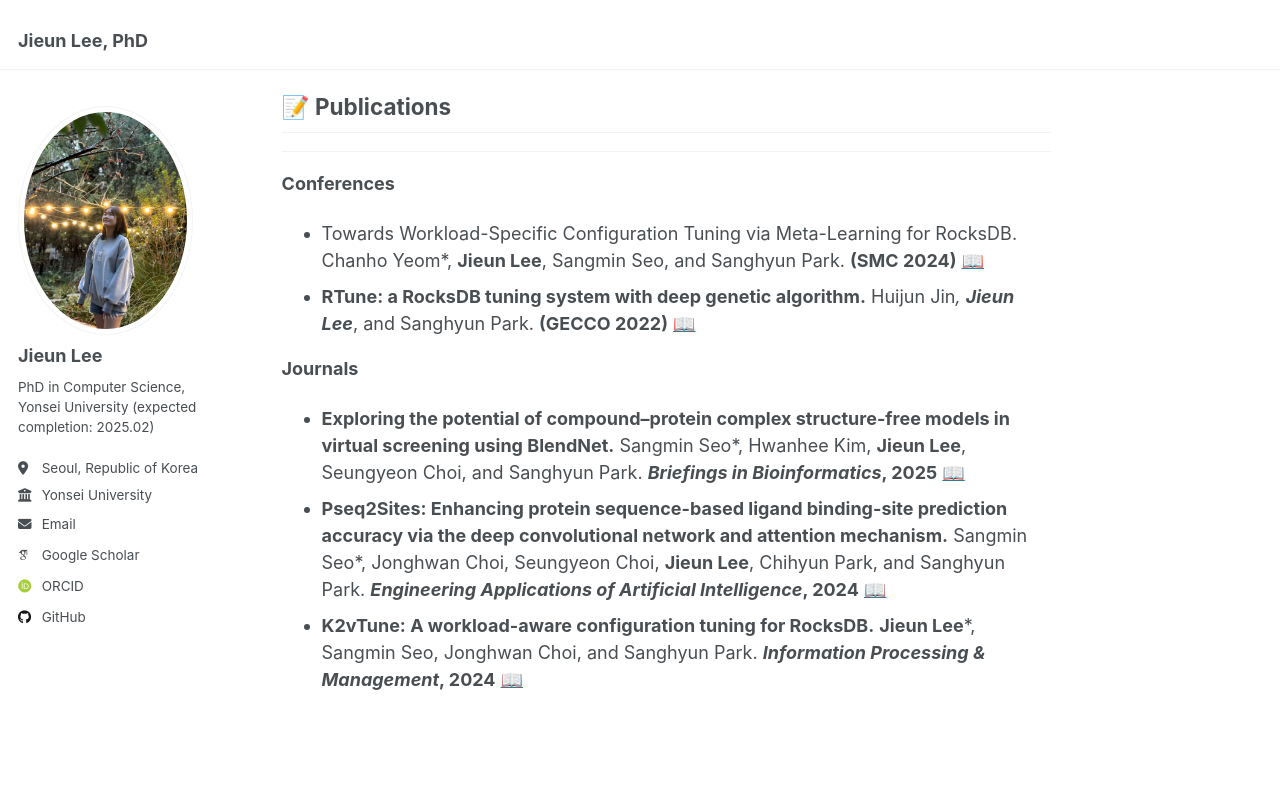
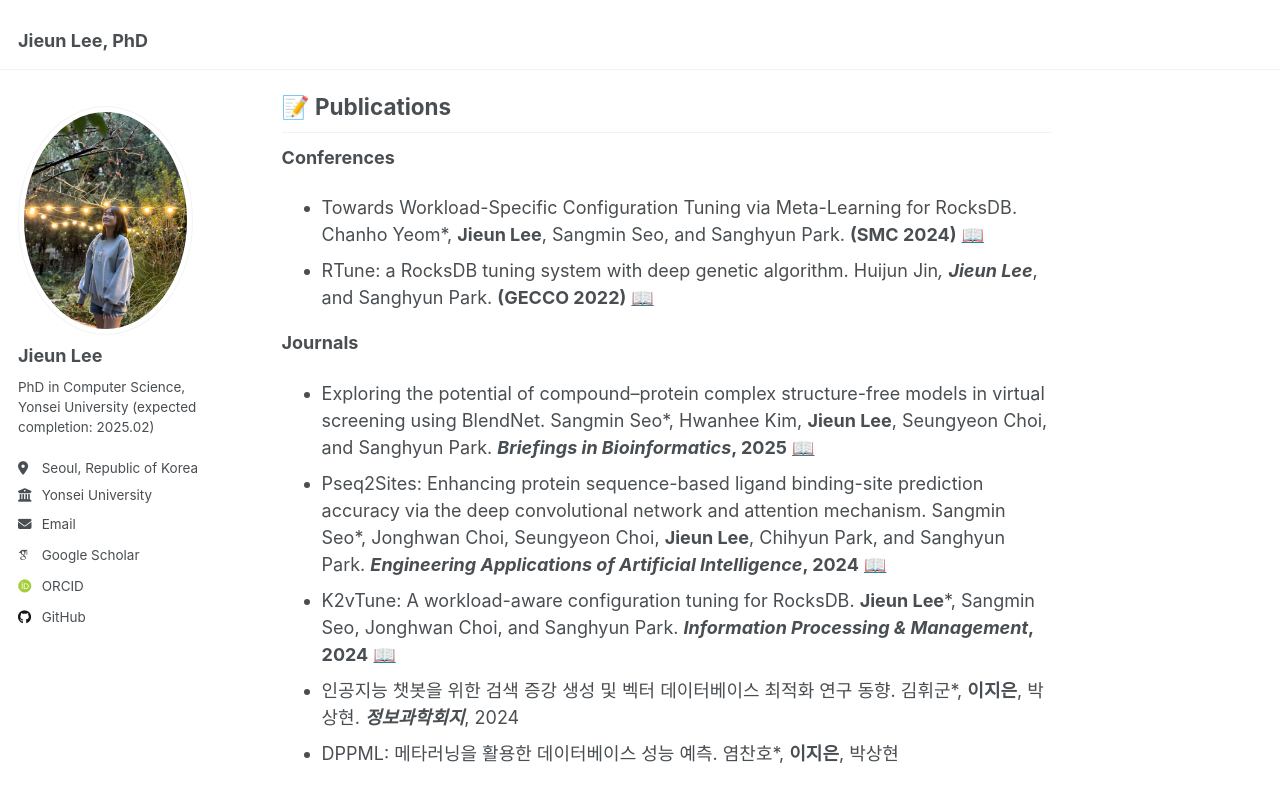
Before and after one commit to JIEUN-12/jieun-12.github.io, a Jekyll site: the page built from _pages/about.md, in a window 1280 px wide and 900 px high, scrolled down 257 px. Shown: the top 802 px of the window. Built offline with Jekyll 4.4.1, drawn with Linux system fonts in a browser that asks for light colours; some web fonts are replaced.

Commit message:
Update about.md

```diff
--- a/_pages/about.md
+++ b/_pages/about.md
@@ -14,13 +14,15 @@ I am currently exploring postdoctoral opportunities, aiming for a future in acad
 
 
 ## 📝 Publications
--------------------
+
 **Conferences**
 * Towards Workload-Specific Configuration Tuning via Meta-Learning for RocksDB. Chanho Yeom*, **Jieun Lee**, Sangmin Seo, and Sanghyun Park. **(SMC 2024)** [📖](https://doi.org/10.1109/SMC54092.2024.10831422)
-* **RTune: a RocksDB tuning system with deep genetic algorithm.** Huijun Jin*, **Jieun Lee***, and Sanghyun Park. **(GECCO 2022)** [📖](https://doi.org/10.1145/3512290.3528726)
+* RTune: a RocksDB tuning system with deep genetic algorithm. Huijun Jin*, **Jieun Lee***, and Sanghyun Park. **(GECCO 2022)** [📖](https://doi.org/10.1145/3512290.3528726)
 
 
 **Journals**
-* **Exploring the potential of compound–protein complex structure-free models in virtual screening using BlendNet.** Sangmin Seo*, Hwanhee Kim, **Jieun Lee**, Seungyeon Choi, and Sanghyun Park. **_Briefings in Bioinformatics_, 2025** [📖](https://doi.org/10.1093/bib/bbae712)
-* **Pseq2Sites: Enhancing protein sequence-based ligand binding-site prediction accuracy via the deep convolutional network and attention mechanism.** Sangmin Seo*, Jonghwan Choi, Seungyeon Choi, **Jieun Lee**, Chihyun Park, and Sanghyun Park. **_Engineering Applications of Artificial Intelligence_, 2024** [📖](https://doi.org/10.1016/j.engappai.2023.107257)
-* **K2vTune: A workload-aware configuration tuning for RocksDB.** **Jieun Lee***, Sangmin Seo, Jonghwan Choi, and Sanghyun Park. **_Information Processing & Management_, 2024** [📖](https://doi.org/10.1016/j.ipm.2023.103567)
+* Exploring the potential of compound–protein complex structure-free models in virtual screening using BlendNet. Sangmin Seo*, Hwanhee Kim, **Jieun Lee**, Seungyeon Choi, and Sanghyun Park. **_Briefings in Bioinformatics_, 2025** [📖](https://doi.org/10.1093/bib/bbae712)
+* Pseq2Sites: Enhancing protein sequence-based ligand binding-site prediction accuracy via the deep convolutional network and attention mechanism. Sangmin Seo*, Jonghwan Choi, Seungyeon Choi, **Jieun Lee**, Chihyun Park, and Sanghyun Park. **_Engineering Applications of Artificial Intelligence_, 2024** [📖](https://doi.org/10.1016/j.engappai.2023.107257)
+* K2vTune: A workload-aware configuration tuning for RocksDB. **Jieun Lee***, Sangmin Seo, Jonghwan Choi, and Sanghyun Park. **_Information Processing & Management_, 2024** [📖](https://doi.org/10.1016/j.ipm.2023.103567)
+* 인공지능 챗봇을 위한 검색 증강 생성 및 벡터 데이터베이스 최적화 연구 동향. 김휘군*, **이지은**, 박상현. **_정보과학회지_**, 2024
+* DPPML: 메타러닝을 활용한 데이터베이스 성능 예측. 염찬호*, **이지은**, 박상현
```
